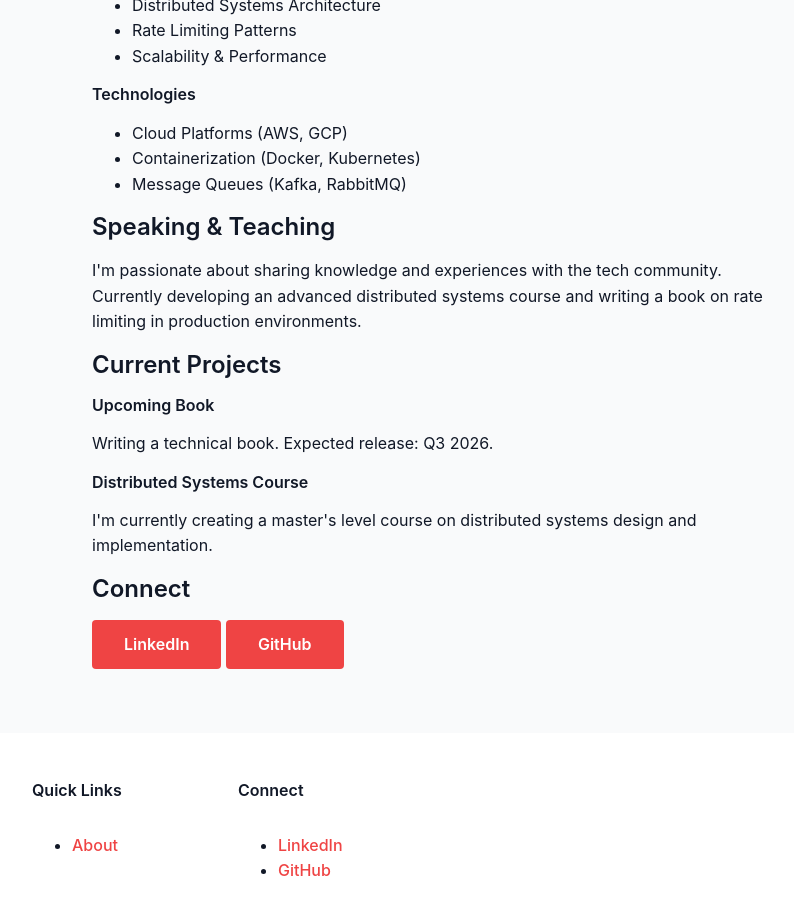
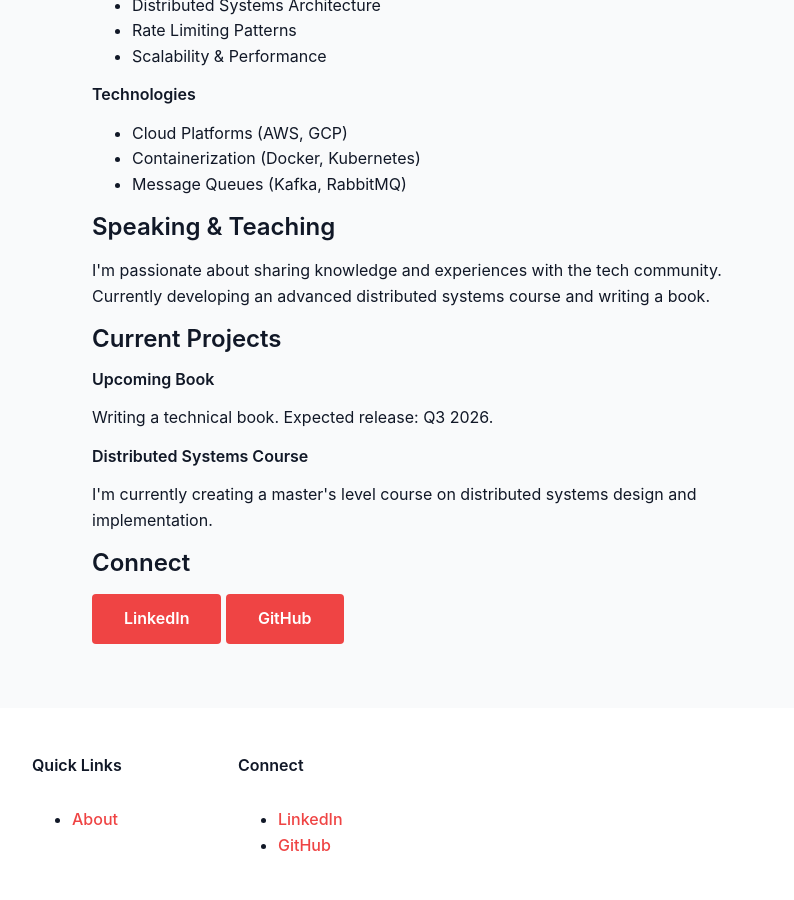
Before and after one commit to pabloubal/pabloubal.github.io, a Jekyll site: the page built from about/index.html, in a window 1280 px wide and 900 px high, scrolled down 731 px. Shown: the whole window, without its empty margins (208-1002 px from the left). Built offline with Jekyll 4.4.1, drawn with Linux system fonts in a browser that asks for light colours.

Commit message:
chore: amend index and about

```diff
--- a/about/index.html
+++ b/about/index.html
@@ -45,7 +45,7 @@
                 </div>
 
                 <h3>Speaking & Teaching</h3>
-                <p>I'm passionate about sharing knowledge and experiences with the tech community. Currently developing an advanced distributed systems course and writing a book on rate limiting in production environments.</p>
+                <p>I'm passionate about sharing knowledge and experiences with the tech community. Currently developing an advanced distributed systems course and writing a book.</p>
 
                 <h3>Current Projects</h3>
                 <div class="projects">
--- a/index.html
+++ b/index.html
@@ -12,7 +12,7 @@
             <div class="hero-text">
                 <h1>Hi 👋, I'm Pablo Ubal</h1>
                 <p class="intro">I'm a Staff Software Engineer and Tech Lead. I specialize in building and scaling distributed systems.</p>
-                <p class="description">Currently, I work at Okta, with deep experience at building large-scale systems across Big Tech</p>
+                <p class="description">Currently, I work at Auth0, with deep experience at building large-scale systems across Big Tech</p>
                 <p class="social">
                     Follow me on <a href="https://linkedin.com/in/pabloubal" target="_blank">LinkedIn</a>.
                 </p>
```
